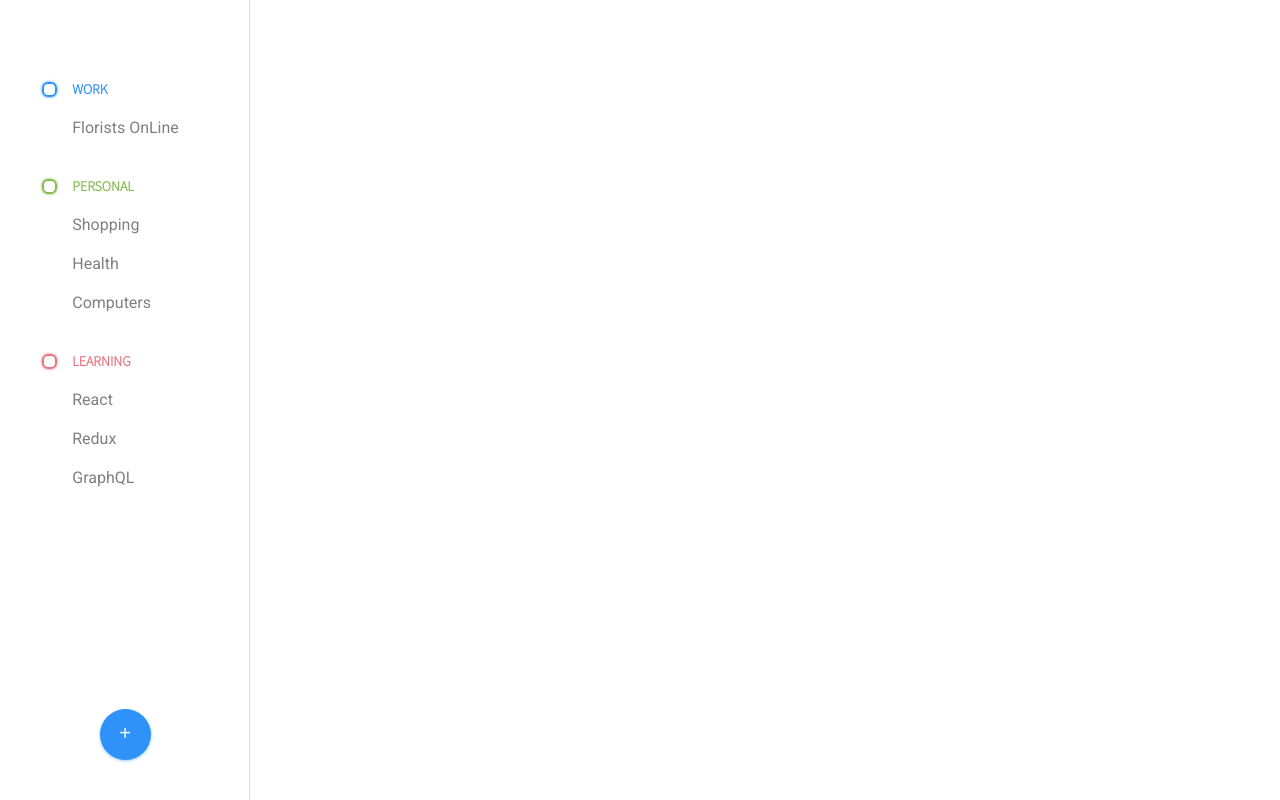
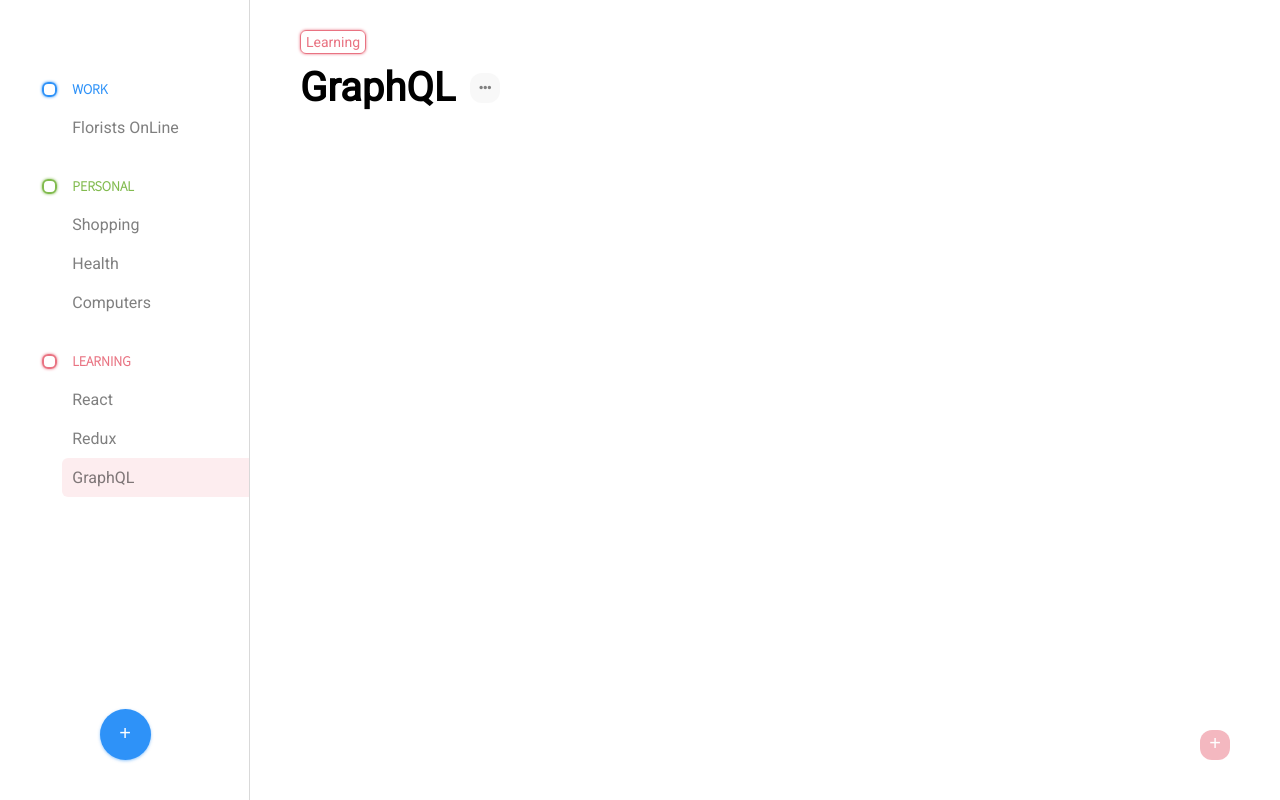
Before and after one commit to jfleschler/react-journal, a React (Create React App) app: page /learning/graphql in a window 1280 px wide. Built offline with nearby package versions, Linux system fonts and the light colour scheme.

Commit message:
Added basic routing

```diff
--- a/package.json
+++ b/package.json
@@ -11,6 +11,7 @@
     "react-apollo": "^2.1.11",
     "react-dom": "^16.4.2",
     "react-redux": "^5.0.7",
+    "react-router-dom": "^4.3.1",
     "react-scripts": "1.1.4",
     "react-transition-group": "^2.4.0",
     "redux": "^4.0.0",
--- a/src/App.js
+++ b/src/App.js
@@ -1,10 +1,9 @@
 import React, { Component } from 'react';
-
+import { Route } from 'react-router-dom';
 import uuid from 'uuid';
 
 import JournalListContainer from './containers/JournalListContainer';
 import TopicViewerContainer from './containers/TopicViewerContainer';
-import EditTaskForm from './Components/EditTaskForm';
 
 import { sampleData } from './demo-data';
 
@@ -13,13 +12,7 @@
     return (
       <div className="app">
         <JournalListContainer />
-        <TopicViewerContainer />
-        {/*<EditTaskForm
-          topic={selectedTopic}
-          task={this.state.editingTask}
-          saveTask={this.saveTask}
-          cancelEdit={this.cancelEdit}
-        />*/}
+        <Route path="/:journal/:topic" component={TopicViewerContainer} />
       </div>
     );
   }
--- a/src/Components/JournalListEntry.js
+++ b/src/Components/JournalListEntry.js
@@ -1,9 +1,11 @@
 import React from 'react';
+import { Link } from 'react-router-dom';
 import styled, { css } from 'styled-components';
 import OptionButton from './OptionButton';
 import ConfirmButton from './ConfirmButton';
 import ClickOutside from './ClickOutside';
 import EditJournalForm from './EditJournalForm';
+import { getSlug } from '../helpers';
 import '../css/journalListEntry.css';
 
 const SelectedEntry = css`
@@ -33,6 +35,7 @@
     const topic = this.props.topicsById[topicId];
 
     return (
+      <Link to={`/${getSlug(this.props.journal.name)}/${getSlug(topic.name)}`}>
         <Entry
           selected={isSelected}
           color={this.props.journal.color}
@@ -40,6 +43,7 @@
           onClick={() => this.props.onOpenTopic(topic.id)}>
           {topic.name}
         </Entry>
+      </Link>
     );
   }
 
--- a/src/Components/Task.js
+++ b/src/Components/Task.js
@@ -26,7 +26,6 @@
 
   constructor(props) {
     super(props);
-    console.log(props);
     this.state = {
       text: props.task.text,
     };
--- a/src/Components/TopicViewer.js
+++ b/src/Components/TopicViewer.js
@@ -3,6 +3,8 @@
 import AddTaskGroup from './AddTaskGroup';
 import OptionButton from './OptionButton';
 import ConfirmButton from './ConfirmButton';
+import { getSlug } from '../helpers';
+
 import '../css/topicViewer.css';
 
 class TopicViewer extends React.Component {
@@ -19,6 +21,16 @@
         name: props.topic.name,
       };
     }
+
+    const { journal, topic } = props.match.params;
+    const topicId = Object.keys(props.topicsById).filter(key => {
+      return getSlug(props.topicsById[key].name) === topic;
+    })[0];
+
+    if (topicId) {
+      props.onOpenTopic(topicId);
+    }
+
     return null;
   }
 
@@ -30,7 +42,11 @@
     event.preventDefault();
     this.props.onUpdateTopic(this.props.topic.id, this.state.name);
 
-    this.setState({ name: '', editing: false });
+    this.setState({ editing: false });
+
+    const journalSlug = getSlug(this.props.journal.name);
+    const topicSlug = getSlug(this.state.name);
+    this.props.history.push(`/${journalSlug}/${topicSlug}`);
   };
 
   render() {
--- a/src/containers/TopicViewerContainer.js
+++ b/src/containers/TopicViewerContainer.js
@@ -7,6 +7,7 @@
   deleteTaskGroup,
   addTask,
   updateTask,
+  openTopic,
 } from '../actions';
 import TopicViewer from '../Components/TopicViewer';
 
@@ -33,6 +34,7 @@
     journal,
     taskGroups,
     tasksById: state.entities.tasks.byId,
+    topicsById: state.entities.topics.byId,
   };
 };
 
@@ -59,6 +61,9 @@
     onUpdateTask: (taskId, taskName, taskCompletre) => {
       dispatch(updateTask(taskId, taskName, taskCompletre));
     },
+    onOpenTopic: id => {
+      dispatch(openTopic(id));
+    },
   };
 };
 
--- /dev/null
+++ b/src/helpers.js
@@ -0,0 +1,10 @@
+export function getSlug(name) {
+  return name
+    .toString()
+    .toLowerCase()
+    .replace(/\s+/g, '-')
+    .replace(/[^\w-]+/g, '')
+    .replace(/--+/g, '-')
+    .replace(/^-+/, '')
+    .replace(/-+$/, '');
+}
--- a/src/index.js
+++ b/src/index.js
@@ -1,5 +1,7 @@
 import React from 'react';
 import ReactDOM from 'react-dom';
+import { BrowserRouter } from 'react-router-dom';
+
 import { Provider, connect } from 'react-redux';
 import { createStore, combineReducers } from 'redux';
 
@@ -14,7 +16,9 @@
 
 ReactDOM.render(
   <Provider store={store}>
-    <App />
+    <BrowserRouter>
+      <App />
+    </BrowserRouter>
   </Provider>,
   document.getElementById('root')
 );
```
Also changed, not shown: 1 other file (tests, documents, lock files or other folders). Lines whose indentation alone changed are shown as unchanged.
